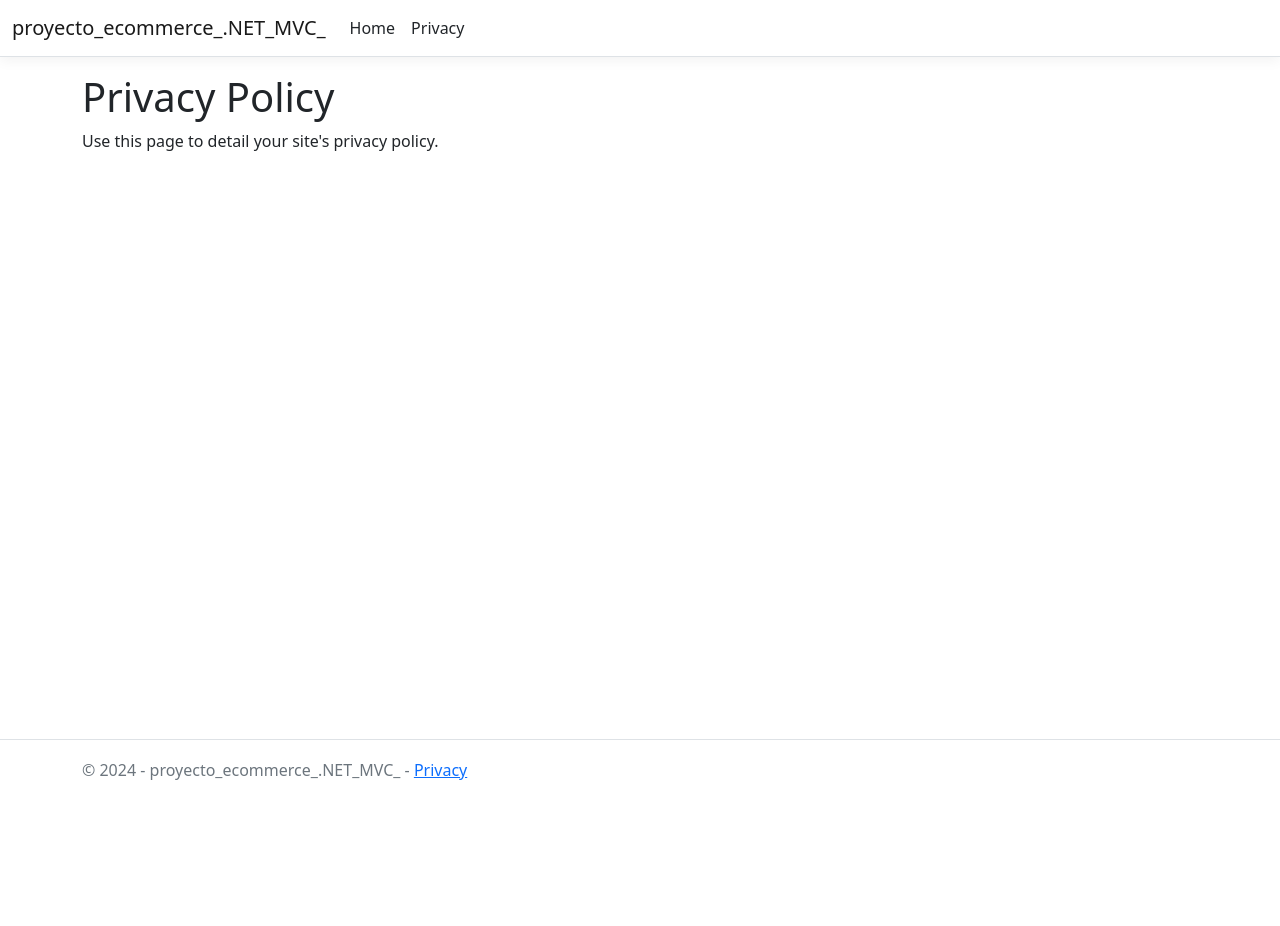
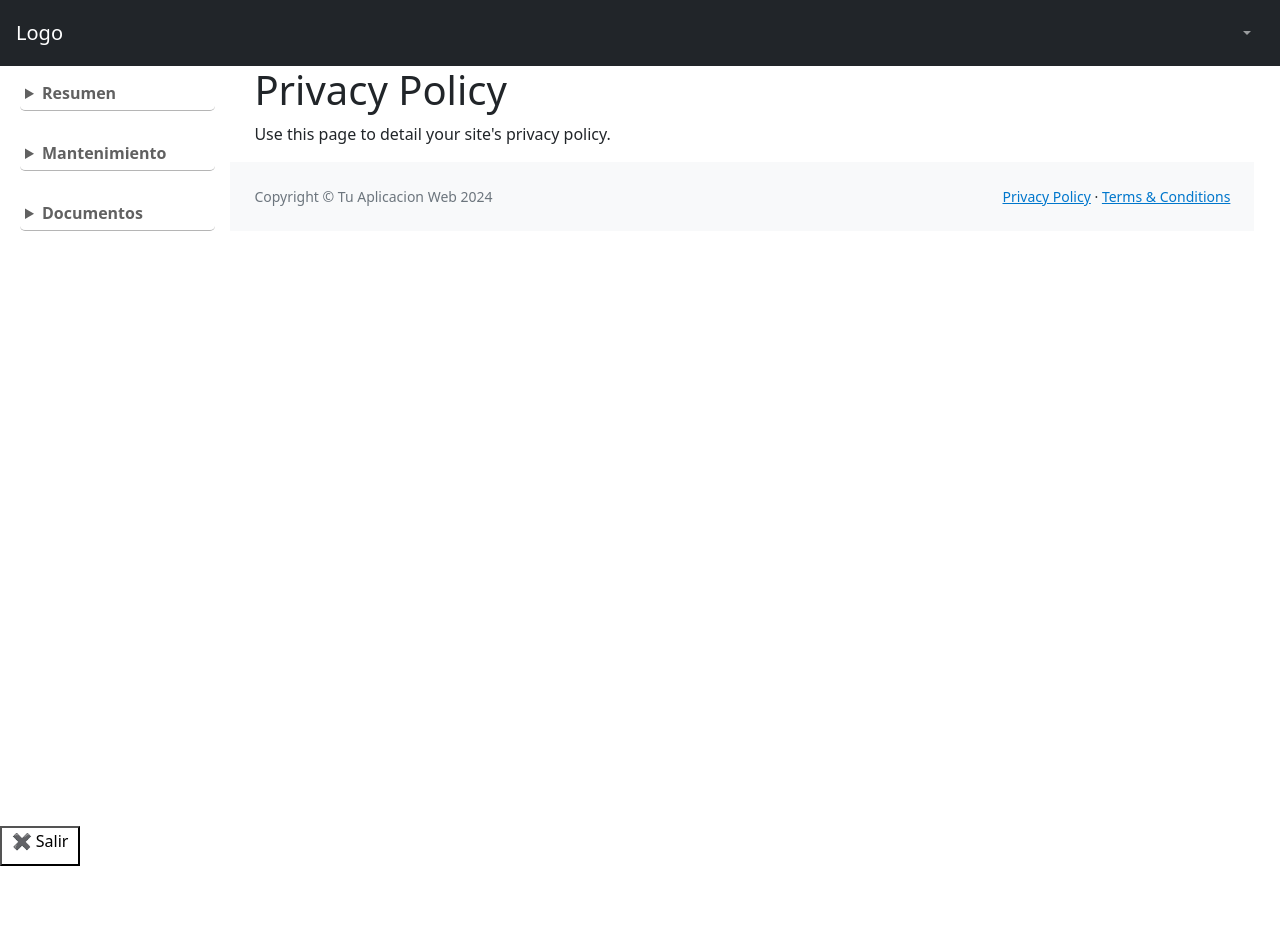
Before and after one commit to Hugh123N/project-ecommerce_CSharp, an ASP.NET Core app: page /Home/Privacy in a window 1280 px wide. Before the commit the page ends 780 px from the top, so only its background shows below. Run offline with ASP.NET Core 8, Linux system fonts and the light colour scheme; style sheets or scripts are compiled from the project's sources.

Commit message:
implementacion de diseño en layout y site.css, awesome.sharp 6.6.0 y modificacion en .csproj -windows para la ejecusion en windows

```diff
--- a/Controllers/HomeController.cs
+++ b/Controllers/HomeController.cs
@@ -20,7 +20,7 @@ namespace proyecto_ecommerce_.NET_MVC_.Controllers
 
         public IActionResult Index()
         {
-            List<Producto> products = _context.Productos.ToList();
+            //List<Producto> products = _context.Productos.ToList();
             return View();
         }
 
--- a/Views/Shared/_Layout.cshtml
+++ b/Views/Shared/_Layout.cshtml
@@ -8,39 +8,93 @@
     <link rel="stylesheet" href="~/css/site.css" asp-append-version="true" />
     <link rel="stylesheet" href="~/proyecto_ecommerce_.NET_MVC_.styles.css" asp-append-version="true" />
 </head>
-<body>
-    <header>
-        <nav class="navbar navbar-expand-sm navbar-toggleable-sm navbar-light bg-white border-bottom box-shadow mb-3">
-            <div class="container-fluid">
-                <a class="navbar-brand" asp-area="" asp-controller="Home" asp-action="Index">proyecto_ecommerce_.NET_MVC_</a>
-                <button class="navbar-toggler" type="button" data-bs-toggle="collapse" data-bs-target=".navbar-collapse" aria-controls="navbarSupportedContent"
-                        aria-expanded="false" aria-label="Toggle navigation">
-                    <span class="navbar-toggler-icon"></span>
-                </button>
-                <div class="navbar-collapse collapse d-sm-inline-flex justify-content-between">
-                    <ul class="navbar-nav flex-grow-1">
-                        <li class="nav-item">
-                            <a class="nav-link text-dark" asp-area="" asp-controller="Home" asp-action="Index">Home</a>
-                        </li>
-                        <li class="nav-item">
-                            <a class="nav-link text-dark" asp-area="" asp-controller="Home" asp-action="Privacy">Privacy</a>
-                        </li>
+<body class="sb-nav-fixed">
+    <nav class="sb-topnav navbar navbar-expand navbar-dark bg-dark">
+        <!-- Navbar Brand-->
+        <a class="navbar-brand ps-3" href="index.html">Logo</a>
+        <!-- Sidebar Toggle-->
+        <button class="btn btn-link btn-sm order-1 order-lg-0 me-4 me-lg-0" id="sidebarToggle" href="#!"><i class="fas fa-bars"></i></button>
+        <!-- Navbar Search-->
+        <!-- Navbar-->
+        <ul class="navbar-nav ms-auto me-0 me-md-3 my-2 my-md-0">
+            <li class="nav-item dropdown">
+                <a class="nav-link dropdown-toggle" id="navbarDropdown" href="#" role="button" data-bs-toggle="dropdown" aria-expanded="false"><i class="fas fa-user fa-fw"></i></a>
+                <ul class="dropdown-menu dropdown-menu-end" aria-labelledby="navbarDropdown">
+                    <li><a class="dropdown-item" href="#!">Correo del Usuario</a>
+                    <li><hr class="dropdown-divider" /></li>
+                    <li><a class="dropdown-item" href="#!">Cerrar sesion</a></li>
+                </ul>
+            </li>
+        </ul>
+    </nav>
+    <div class="cuerpo" id="layoutSidenav">
+        <div class="contenido-menu" id="layoutSidenav_nav">
+                <div class="sb-sidenav-menu menu-container">
+                    <ul>
+                        <details>
+                            <summary class="sb-sidenav-menu-heading">Resumen</summary>
+                            <li>
+                                <a class="nav-link" href="@Url.Action("Index","Home")">
+                                    <div class="sb-nav-link-icon"><i class="fas fa-tachometer-alt"></i></div>
+                                    Dashboard
+                                </a>
+                            </li>
+                            <li>
+                                <a class="nav-link" href="@Url.Action("Usuarios","Home")">
+                                    <div class="sb-nav-link-icon"><i class="fas fa-users"></i></div>
+                                    Usuarios
+                                </a>
+                            </li>
+                        </details>
+                        <details>
+                            <summary class="sb-sidenav-menu-heading">Mantenimiento</summary>
+                            <li>
+                                <a class="nav-link" href="#">
+                                <div class="sb-nav-link-icon"><i class="fas fa-table"></i></div>
+                                Categorias
+                                </a>
+                            </li>
+                            <li>
+                            <a class="nav-link" href="#">
+                                <div class="sb-nav-link-icon"><i class="fas fa-boxes"></i></div>
+                                Productos
+                            </a>
+                            </li>
+                        </details>
+                        <details>
+                            <summary class="sb-sidenav-menu-heading">Documentos</summary>
+                            <li>
+                            <a class="nav-link" href="#">
+                                <div class="sb-nav-link-icon"><i class="fas fa-table"></i></div>
+                                Factura
+                            </a>
+                            </li>
+                        </details>
                     </ul>
                 </div>
-            </div>
-        </nav>
-    </header>
-    <div class="container">
-        <main role="main" class="pb-3">
-            @RenderBody()
-        </main>
+                <button class="salir" >✖️ Salir</button>
+        </div>
+        <div id="layoutSidenav_content">
+            <main>
+                <div class="container-fluid px-4">
+                    @RenderBody()
+                </div>
+            </main>
+            <footer class="py-4 bg-light mt-auto">
+                <div class="container-fluid px-4">
+                    <div class="d-flex align-items-center justify-content-between small">
+                        <div class="text-muted">Copyright &copy; Tu Aplicacion Web 2024</div>
+                        <div>
+                            <a href="#">Privacy Policy</a>
+                            &middot;
+                            <a href="#">Terms &amp; Conditions</a>
+                        </div>
+                    </div>
+                </div>
+            </footer>
+        </div>
     </div>
 
-    <footer class="border-top footer text-muted">
-        <div class="container">
-            &copy; 2024 - proyecto_ecommerce_.NET_MVC_ - <a asp-area="" asp-controller="Home" asp-action="Privacy">Privacy</a>
-        </div>
-    </footer>
     <script src="~/lib/jquery/dist/jquery.min.js"></script>
     <script src="~/lib/bootstrap/dist/js/bootstrap.bundle.min.js"></script>
     <script src="~/js/site.js" asp-append-version="true"></script>
--- a/wwwroot/css/site.css
+++ b/wwwroot/css/site.css
@@ -20,3 +20,102 @@ html {
 body {
   margin-bottom: 60px;
 }
+/*cavecera  nav*/
+
+
+/**********************cuerpo**************************/
+.cuerpo {
+    width: 100%;
+    height: 100%;
+    display: flex;
+    flex-direction: row;
+}
+
+.contenido-menu {
+    width: 18%;
+    height: 100vh;
+    display: flex;
+    flex-direction: column;
+    background-color: #ffffff;
+}
+
+    .contenido-menu .menu-container {
+        width: 100%;
+        height: 100%;
+        background-color: rgb(255, 255, 255);
+        display: flex;
+        flex-direction: column;
+    }
+
+.menu-container ul {
+    display: flex;
+    flex-direction: column;
+    padding-left: 5px;
+}
+
+.menu-container li a {
+    background: #b4c8ff;
+    color: rgb(51, 37, 37);
+    height: 200px;
+}
+
+
+
+li {
+    width: auto;
+    height: 40px;
+    margin: 5px 5px;
+    list-style: none;
+    margin-left: 20px;
+}
+
+.contenido-menu .menu-container a {
+    width: 100%;
+    height: 100%;
+    background-color: #eef9ff;
+    border-radius: 10px;
+    border: none;
+    font-weight: 600;
+    font-size: 16px;
+    color: #616161;
+    text-align: left;
+    padding-left: 10px;
+    cursor: pointer;
+}
+
+.underline {
+    color: #3080c8;
+}
+
+summary {
+    background: #ffffff;
+    height: 30px;
+    border-bottom: 1px solid #b5b5b5;
+    border-radius: 5px;
+    margin-right: 5px;
+    justify-content: left;
+    align-items: center;
+    padding-left: 5px;
+    cursor: pointer;
+    margin: 15px;
+    font-weight: 600;
+    color: #616161;
+}
+
+    summary::marker {
+        color: #616161;
+    }
+
+button.salir {
+    background-color: #ffffff;
+    border-radius: 0;
+    height: 40px;
+    width: 80px;
+    padding-bottom: 20px;
+}
+
+/*cuerpo contenido y footer*/
+#layoutSidenav_content {
+    width: 80%;
+    height: 100%;
+}
```
Also changed, not shown: proyecto-ecommerce_.NET(MVC).csproj.
